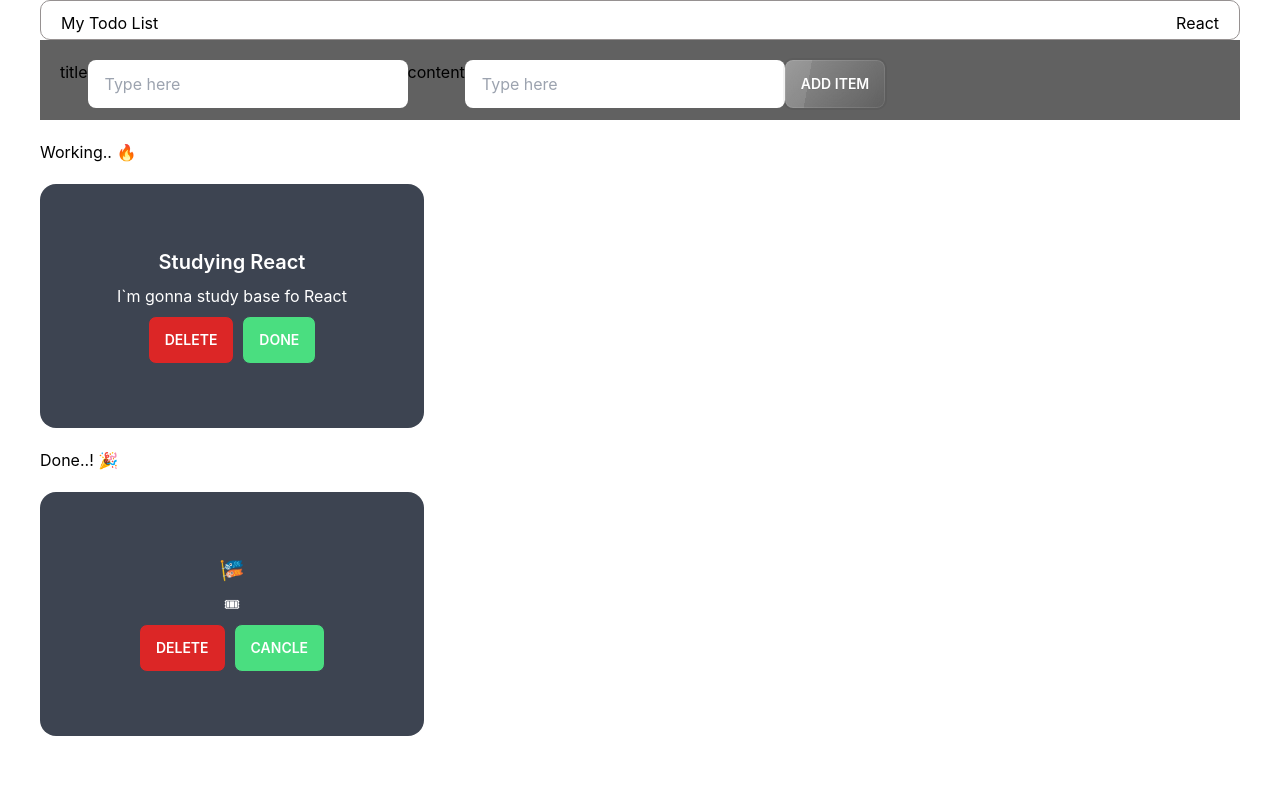
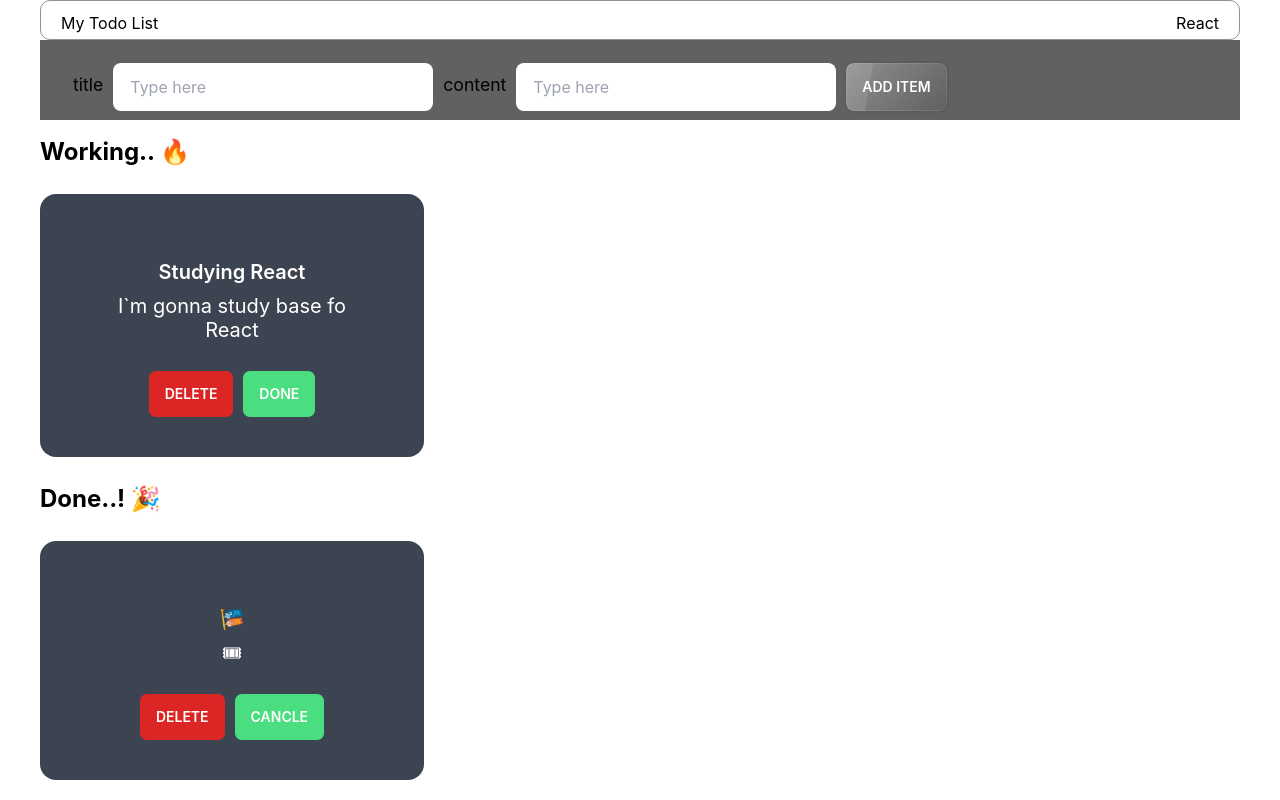
Before and after one commit to buddle6091/react-todo, a React (Vite) app: page / in a window 1280 px wide. Built offline with nearby package versions, Linux system fonts and the light colour scheme.

Commit message:
배포 준비 완

```diff
--- a/src/App.scss
+++ b/src/App.scss
@@ -9,6 +9,8 @@
   background-color: inherit;
 
   .pstyle {
+    font-size: 1.5rem;
+    font-weight: bold;
     text-align: left;
     margin: 20px 0;
   }
@@ -38,10 +40,41 @@
 
 .AddForm {
   height: 10vh;
-  padding: 20px 20px;
+  padding: 23px 23px;
   background-color: #616161;
   flex-direction: row;
   display: flex;
+
+  h2 {
+    font-size: 1.1rem;
+    margin: {
+      top: 10px;
+      left: 10px;
+      right: 10px;
+    }
+  }
+}
+
+.Todo {
+  .list {
+    //justify-content: space-between;
+    flex-direction: row;
+    display: flex;
+  }
+
+  p {
+    font-size: 20px;
+  }
+}
+
+.ListCard {
+  //max-height: 50px;
+  margin : {
+    top: 10px;
+    bottom: 10px;
+    right: 10px;
+  }
+  //flex-direction: row;
 }
 
 .logo {
--- a/src/components/AddForm.jsx
+++ b/src/components/AddForm.jsx
@@ -61,7 +61,7 @@ function AddForm({ setTodoData, todoData }) {
         placeholder="Type here"
         onChange={onChange}
       />
-      <button type="button" className="btn glass" onClick={onCreate}>
+      <button type="button" className="btn glass ml-[10px]" onClick={onCreate}>
         Add Item
       </button>
     </div>
--- a/src/components/ListCard.jsx
+++ b/src/components/ListCard.jsx
@@ -31,7 +31,7 @@ function ListCard({ todo, todoData, setTodoData }) {
   };
 
   return (
-    <div>
+    <div className="ListCard">
       <div className="card w-96 bg-neutral text-neutral-content">
         <div className="card-body items-center text-center">
           <h2 className="card-title text-white" name="title">
@@ -40,7 +40,7 @@ function ListCard({ todo, todoData, setTodoData }) {
           <p className="text-white" name="content">
             {content}
           </p>
-          <div className="card-actions justify-end">
+          <div className="card-actions mt-[20px] mb-[-25px] justify-end">
             <button className="btn bg-red-600" onClick={drop}>
               Delete
             </button>
--- a/src/components/Todo.jsx
+++ b/src/components/Todo.jsx
@@ -7,6 +7,7 @@ function Todo({ todoData, setTodoData }) {
   return (
     <div className="Todo">
       <p className="pstyle">Working.. 🔥</p>
+      <div className="Todo list">
         {todoData.map((todo) => {
           if (todo.isDone == 0) {
             return (
@@ -21,8 +22,10 @@ function Todo({ todoData, setTodoData }) {
             return null;
           }
         })}
+      </div>
 
       <p className="pstyle">Done..! 🎉</p>
+      <div className="Todo list">
         {todoData.map((todo) => {
           if (todo.isDone == 1) {
             return (
@@ -38,6 +41,7 @@ function Todo({ todoData, setTodoData }) {
           }
         })}
       </div>
+    </div>
   );
 }
 
```
Lines whose indentation alone changed are shown as unchanged.
